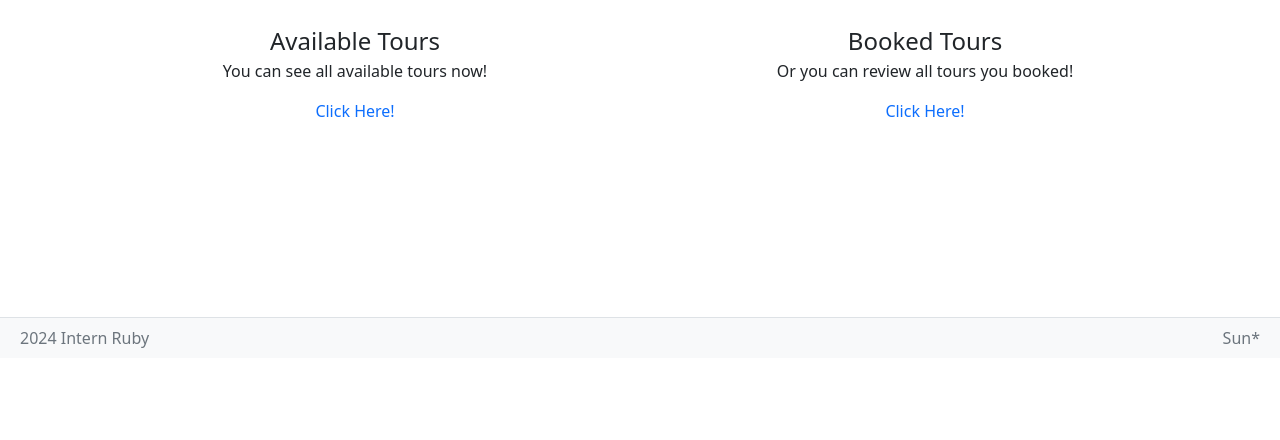
After one commit to hieptrinh2002/TourManagement, a Rails app: template app/views/static_pages/home.html.erb in a window 1280 px wide. The commit adds this page. Shown: the part 442-882 px from the top of the page. Run offline with Rails 7, Linux system fonts and the light colour scheme; the template is opened without the code that fills it, so the values that code supplies are empty; style sheets or scripts are compiled from the project's sources; some libraries are stand-ins or nearby versions.

Commit message:
Layout and Homepage

```diff
--- a/app/assets/config/manifest.js
+++ b/app/assets/config/manifest.js
@@ -2,3 +2,5 @@
 //= link_directory ../stylesheets .css
 //= link_tree ../../javascript .js
 //= link_tree ../../../vendor/javascript .js
+//= link popper.js
+//= link bootstrap.min.js
--- /dev/null
+++ b/app/assets/stylesheets/application.scss
@@ -0,0 +1 @@
+@import "bootstrap";
--- /dev/null
+++ b/app/assets/stylesheets/custom.scss
@@ -0,0 +1,76 @@
+a {
+  text-decoration: none;
+}
+
+.navbar {
+  &-container {
+    display: flex;
+    justify-content: space-between;
+  }
+
+  &-left {
+    margin-left: 20px;
+  }
+
+  &-right {
+    margin-right: 20px;
+    display: flex;
+    gap: 20px;
+  }
+
+  &-dropdown {
+    ul {
+      padding: 0;
+      li {
+        list-style: none;
+      }
+    }
+  }
+
+  &-locale {
+    padding-left: 30px;
+
+    a {
+      color: #999;
+      padding-left: 15px;
+
+      &:hover {
+        color: #333;
+      }
+    }
+  }
+}
+
+.message {
+  background: url("https://mir-s3-cdn-cf.behance.net/project_modules/max_1200/1bb1e554915695.596ef811f402e.png");
+  height: 400px;
+  align-content: center;
+
+  &-welcome {
+    font-size: 2.5rem;
+    width: fit-content;
+    background-color: #eee;
+  }
+}
+
+.dropdown {
+  cursor: pointer;
+  &-active {
+    display: block;
+    right: 0;
+    top: 130%;
+  }
+}
+
+.section {
+  display: flex;
+  gap: 20px;
+}
+
+.home-section {
+  &-item {
+    span {
+      font-size: 1.5rem;
+    }
+  }
+}
--- /dev/null
+++ b/app/controllers/static_pages_controller.rb
@@ -0,0 +1,3 @@
+class StaticPagesController < ApplicationController
+  def home; end
+end
--- a/app/javascript/application.js
+++ b/app/javascript/application.js
@@ -1,3 +1,6 @@
 // Configure your import map in config/importmap.rb. Read more: https://github.com/rails/importmap-rails
 import "@hotwired/turbo-rails"
 import "controllers"
+import "./custom/dropdown"
+import "popper"
+import "bootstrap"
--- a/app/views/layouts/application.html.erb
+++ b/app/views/layouts/application.html.erb
@@ -6,11 +6,59 @@
     <%= csrf_meta_tags %>
     <%= csp_meta_tag %>
 
-    <%= stylesheet_link_tag "application", "data-turbo-track": "reload" %>
+    <%= stylesheet_link_tag "application", media: "all", "data-turbo-track": "reload" %>
+    <%= stylesheet_link_tag "custom", media: "all", "data-turbo-track": "reload" %>
     <%= javascript_importmap_tags %>
   </head>
 
   <body>
-    <%= yield %>
+    <div class="main">
+      <header class="navbar bg-light border-bottom sticky-top row">
+        <div class="navbar-container">
+          <div class="navbar-left">
+            <span class="navbar-logo">
+              <%= link_to t("base_title"), root_path, class: "text-info" %>
+            </span>
+            <span class="navbar-locale">
+              <%= link_to t("en"), locale: :en %>
+              <%= link_to t("vi"), locale: :vi %>
+            </span>
+          </div>
+          <div class="navbar-right text-primary">
+            <%= link_to t("register"), root_path %>
+            <%= link_to t("login"), root_path %>
+            <%= link_to t("view_tour"), root_path %>
+            <div class="navbar-dropdown dropdown">
+              <%= t "account" %>
+
+              <ul class="dropdown-menu">
+                <li>
+                  <%= link_to t("profile"), root_path, class: "dropdown-item" %>
+                </li>
+                <li>
+                  <%= link_to t("booked"), root_path, class: "dropdown-item" %>
+                </li>
+                <li>
+                  <%= link_to t("logout"), root_path, class: "dropdown-item" %>
+                </li>
+              </ul>
+            </div>
+          </div>
+        </div>
+      </header>
+      <div class="container vh-100">
+        <%= yield %>
+      </div>
+      <footer class="navbar bg-light border-top sticky-bottom row">
+        <div class="navbar-container">
+          <span class="text-secondary navbar-left">
+            <%= t "footer_left" %>
+          </span>
+          <span class="text-secondary navbar-right">
+            <%= t "footer_right" %>
+          </span>
+        </div>
+      </footer>
+    </div>
   </body>
 </html>
--- a/app/views/layouts/mailer.text.erb
+++ /dev/null
@@ -1 +0,0 @@
-<%= yield %>
--- /dev/null
+++ b/app/views/static_pages/home.html.erb
@@ -0,0 +1,27 @@
+<div class="home">
+  <div class="message row">
+    <span class="message-welcome mx-auto p-4 rounded-pill">
+      <%= t "welcome" %>
+    </span>
+  </div>
+  <div class="home-section row pt-4">
+    <div class="home-section-item home-section-left col-6 text-center">
+      <span>
+        <%= t "view_tour" %>
+      </span>
+      <p>
+        <%= t "view_tour_description" %>
+      </p>
+      <%= link_to t("click_here"), "/" %>
+    </div>
+    <div class="home-section-item home-section-right col-6 text-center">
+      <span>
+        <%= t "booked" %>
+      </span>
+      <p>
+        <%= t "booked_description" %>
+      </p>
+      <%= link_to t("click_here"), "/" %>
+    </div>
+  </div>
+</div>
--- a/config/importmap.rb
+++ b/config/importmap.rb
@@ -5,3 +5,5 @@ pin "@hotwired/turbo-rails", to: "turbo.min.js", preload: true
 pin "@hotwired/stimulus", to: "stimulus.min.js", preload: true
 pin "@hotwired/stimulus-loading", to: "stimulus-loading.js", preload: true
 pin_all_from "app/javascript/controllers", under: "controllers"
+pin "popper", to: 'popper.js', preload: true
+pin "bootstrap", to: 'bootstrap.min.js', preload: true
--- a/config/initializers/assets.rb
+++ b/config/initializers/assets.rb
@@ -2,7 +2,7 @@
 
 # Version of your assets, change this if you want to expire all your assets.
 Rails.application.config.assets.version = "1.0"
-
+Rails.application.config.assets.precompile += %w(bootstrap.min.js)
 # Add additional assets to the asset load path.
 # Rails.application.config.assets.paths << Emoji.images_path
 
--- a/config/locales/en.yml
+++ b/config/locales/en.yml
@@ -1,2 +1,18 @@
 en:
   base_title: "Tour Management"
+  en: "EN"
+  vi: "VN"
+  register: "Register"
+  login: "Login"
+  home: "home"
+  welcome: "Welcome to Tour Management!"
+  view_tour: "Available Tours"
+  account: "Account"
+  profile: "Profile"
+  logout: "Logout"
+  booked: "Booked Tours"
+  view_tour_description: "You can see all available tours now!"
+  booked_description: "Or you can review all tours you booked!"
+  click_here: "Click Here!"
+  footer_left: "2024 Intern Ruby"
+  footer_right: "Sun*"
--- a/config/locales/vi.yml
+++ b/config/locales/vi.yml
@@ -1,2 +1,18 @@
 vi:
   base_title: "Quản lý tour du lịch"
+  en: "EN"
+  vi: "VN"
+  register: "Đăng ký"
+  login: "Đăng nhập"
+  home: "Trang chủ"
+  welcome: "Chào mừng đến với Tour Management"
+  view_tour: "Các tours hiện tại"
+  account: "Tài khoản"
+  profile: "Hồ sơ"
+  logout: "Đăng xuất"
+  booked: "Tour đã đặt"
+  view_tour_description: "Bạn có thể xem tất cả các tour hiện tại"
+  booked_description: "Hoặc bạn cũng có thể xem các tour đã đặt!"
+  click_here: "Nhấn vào đây!"
+  footer_left: "2024 Intern Ruby"
+  footer_right: "Sun*"
--- a/config/routes.rb
+++ b/config/routes.rb
@@ -1,6 +1,3 @@
 Rails.application.routes.draw do
-  # Define your application routes per the DSL in https://guides.rubyonrails.org/routing.html
-
-  # Defines the root path route ("/")
-  # root "articles#index"
+  root "static_pages#home"
 end
```
Also changed, not shown: app/assets/stylesheets/application.css (deleted, +0 -15 lines), app/javascript/custom/dropdown.js (added, +10 -0 lines), app/views/layouts/mailer.html.erb (deleted, +0 -13 lines), config/application.rb (+2 -8 lines), Gemfile, Gemfile.lock.
